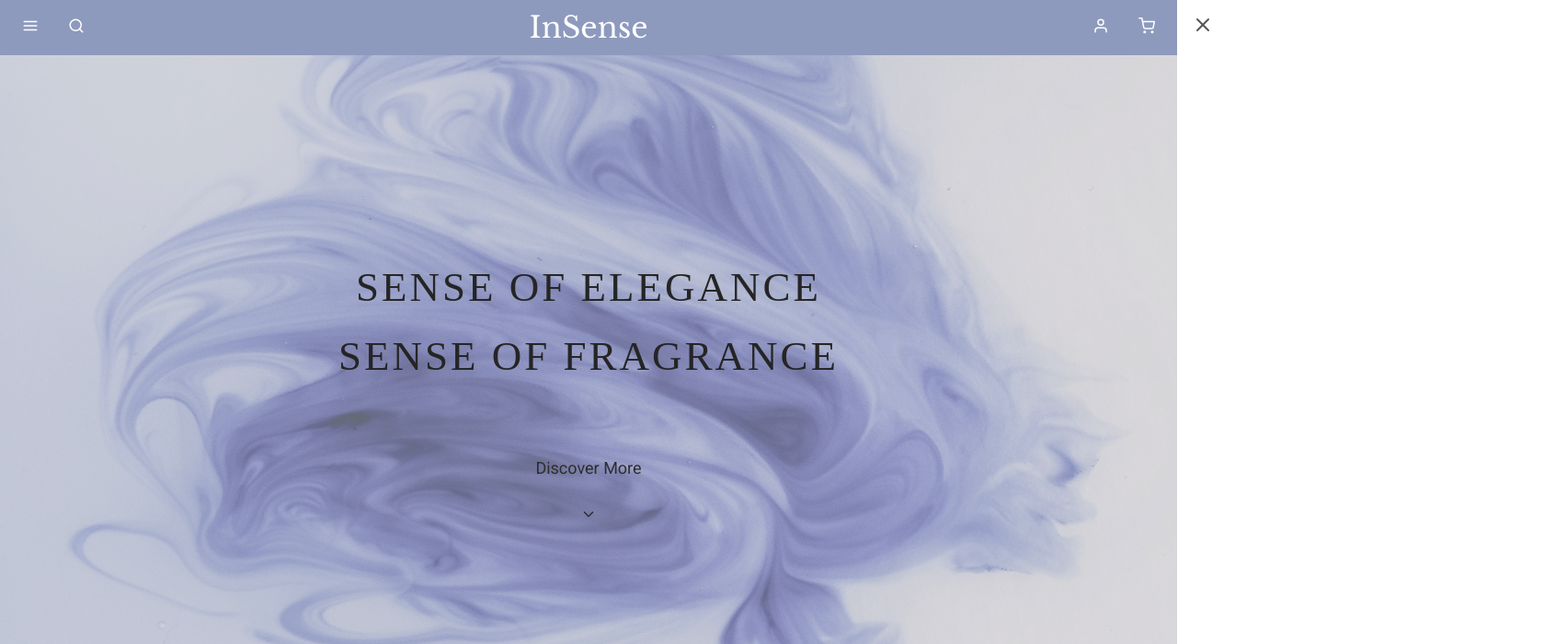
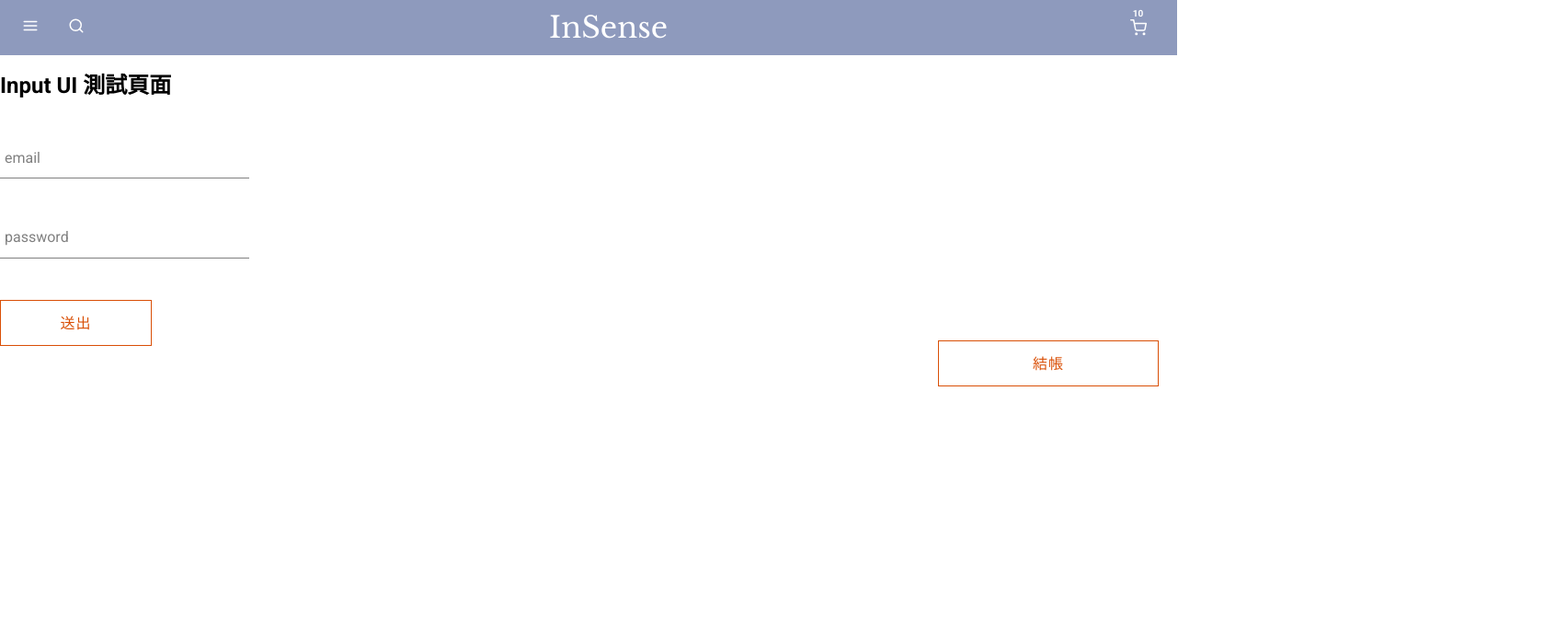
Before and after one commit to YiChengChen0608/InSense, a React (Create React App) app: page /testUI in a window 1280 px wide. Shown: the top 700 px of the page at 92% size, 1704 px wide, since content can reach past the window. Built offline with nearby package versions, Linux system fonts and the light colour scheme; a web font is replaced by a local one.

Commit message:
add shoppingCart

```diff
--- a/src/App.js
+++ b/src/App.js
@@ -15,7 +15,7 @@ import ItemDetails from "./pages/ItemDetails/itemDetails";
 import ClassPage from "./pages/ClassPage/classPage";
 import ClassList from "./pages/ClassList/classList";
 import Registration from "./pages/Registration/registration";
-import SignIn from "./pages/SignIn/SignIn";
+import TestUI from "./pages/TestUI/testUI";
 
 function App() {
     return (
@@ -38,8 +38,8 @@ function App() {
                         <Route path="/classdetail/:classid">
                             <ClassDetail />
                         </Route>
-                        <Route path="/signIn">
-                            <SignIn />
+                        <Route path="/testUI">
+                            <TestUI />
                         </Route>
                         <Route path="/account">
                             <Route path="/account/classpage">
--- /dev/null
+++ b/src/components/CartDropdown/cartDropdown.jsx
@@ -0,0 +1,13 @@
+import React from 'react';
+
+import SubmitButton from '../SubmitButton/submitButton';
+import './cartDropdown.scss';
+
+const CartDropdwon = () => (
+    <div className="cart-dropdown">
+        <div className="cart-items" />
+        <SubmitButton>結帳</SubmitButton>
+    </div>
+)
+
+export default CartDropdwon;
--- /dev/null
+++ b/src/components/CartDropdown/cartDropdown.scss
@@ -0,0 +1,30 @@
+@import "../../styles/style.scss";
+
+.cart-dropdown {
+    position: absolute;
+    width: 240px;
+    height: 340px;
+    display: flex;
+    flex-direction: column;
+    padding: 20px;
+    background-color: white;
+    top: 60px;
+    right: 0;
+    z-index: 5;
+
+    .empty-message {
+      font-size: 18px;
+      margin: 50px auto;
+    }
+
+    .cart-items {
+      height: 240px;
+      display: flex;
+      flex-direction: column;
+      overflow: scroll;
+    }
+
+    button {
+      margin-top: auto;
+    }
+  }
--- /dev/null
+++ b/src/components/CartIcon/cartIcon.jsx
@@ -0,0 +1,13 @@
+import React from 'react';
+import {FiShoppingCart} from 'react-icons/fi';
+import './cartIcon.scss';
+
+
+const CartIcon = ({ toggleCartHidden, itemCount }) => (
+  <div className='cart-icon' onClick={toggleCartHidden}>
+    <FiShoppingCart className='shopping-icon' />
+    <span className='item-count'>10</span>
+  </div>
+);
+
+export default CartIcon;
--- a/src/components/CartIcon/cartIcon.scss
+++ b/src/components/CartIcon/cartIcon.scss
@@ -1,3 +1,5 @@
+@import "../../styles/style.scss";
+
 .cart-icon {
     width: 45px;
     height: 45px;
@@ -6,16 +8,19 @@
     align-items: center;
     justify-content: center;
     cursor: pointer;
+    margin-right: 20px;
 
     .shopping-icon {
-      width: 24px;
-      height: 24px;
+      width: 18px;
+      height: 18px;
+      color: $sub-white;
     }
 
     .item-count {
       position: absolute;
       font-size: 10px;
       font-weight: bold;
-      bottom: 12px;
+      bottom: 32px;
+      color:$sub-white;
     }
   }
--- a/src/components/Nav/nav.js
+++ b/src/components/Nav/nav.js
@@ -14,6 +14,10 @@ import IndexMenuSideBar from "../IndexMenuSideBar/indexMenuSideBar";
 import IndexRightSideBar from "../IndexRightSideBar/indexRightSideBar";
 import IndexLogin from "../IndexLogin/indexLogin";
 import IndexShoppingCart from "../IndexShoppingCart/indexShoppingCart";
+
+//import CartIcon to replace FiShoppingCart
+import CartIcon from '../CartIcon/cartIcon';
+import CartDropdwon from '../CartDropdown/cartDropdown';
 
 const Nav = ({ location }) => {
   // state change
@@ -146,7 +150,9 @@ const Nav = ({ location }) => {
           </a>
         </div>
         <p className="index-nav-title">InSense</p>
-        <IndexRightSideBar
+
+
+        {/* <IndexRightSideBar
           btnClose={() =>
             setUserToggle(false) || setCartToggle(false)
           }
@@ -171,8 +177,10 @@ const Nav = ({ location }) => {
           <a onClick={() => setCartToggle(true)} role="button">
             <FiShoppingCart />
           </a>
-        </div>
+        </div> */}
+        <CartIcon />
       </nav>
+      <CartDropdwon />
     </>
   );
 };
--- a/src/components/SubmitButton/submitButton.scss
+++ b/src/components/SubmitButton/submitButton.scss
@@ -1,14 +1,15 @@
+@import "../../styles/style.scss";
 .submit-button {
     min-width: 165px;
     width: auto;
     height: 50px;
-    letter-spacing: 0.5px;
+    letter-spacing: 1px;
     line-height: 50px;
     padding: 0 35px 0 35px;
-    font-size: 15px;
+    font-size: 16px;
     text-transform: uppercase;
-    font-family: 'Open Sans Condensed';
-    font-weight: bolder;
+    font-family: $Roboto;
+    font-weight: 300;
     border: none;
     cursor: pointer;
     background-color: white;
--- a/src/pages/SignIn/SignIn.jsx
+++ b/src/pages/TestUI/testUI.jsx
@@ -1,14 +1,16 @@
 import React from 'react';
-import './SignIn.scss';
+import './testUI.scss';
 import FormSignIn from "../../components/FormSignIn/FormSignIn ";
 import SubmitButton from '../../components/SubmitButton/submitButton';
+import CartIcon from '../../components/CartIcon/cartIcon'
 
-const SignIn = () => (
+const TestUI = () => (
     <div className="SignIn-page">
          <h2>Input UI 測試頁面</h2>
        <FormSignIn />
        <SubmitButton type="submit" value="Submit Form"> 送出</SubmitButton>
+       <CartIcon style={{ color: 'white' }}/>
     </div>
 );
 
-export default SignIn;
+export default TestUI;
--- a/src/styles/style.scss
+++ b/src/styles/style.scss
@@ -14,7 +14,9 @@ $title-font-size: 32px;
 
 /* font*/
 $Roboto: "Roboto", "Noto Sans TC", sans-serif;
+//logo font
 $Libre: "Libre Baskerville", serif;
+//main page banner font, our slogan
 $Frank: "Frank Ruhl Libre", serif;
 
 * {
```
Also changed, not shown: src/components/CartIcon/csrtIcon.jsx (deleted, +0 -19 lines), src/pages/TestUI/testUI.scss (added).
